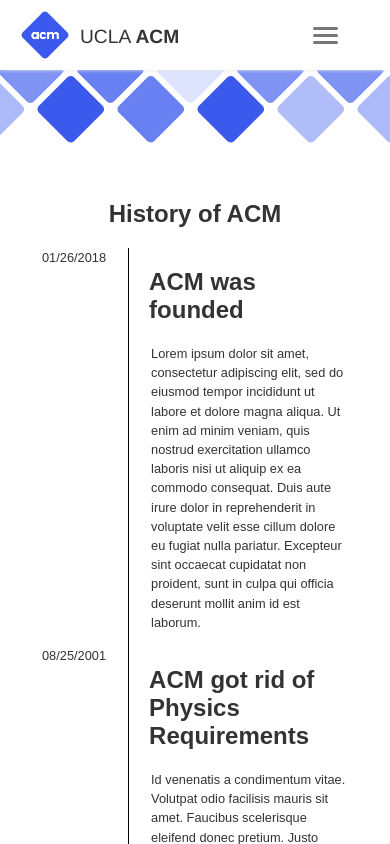
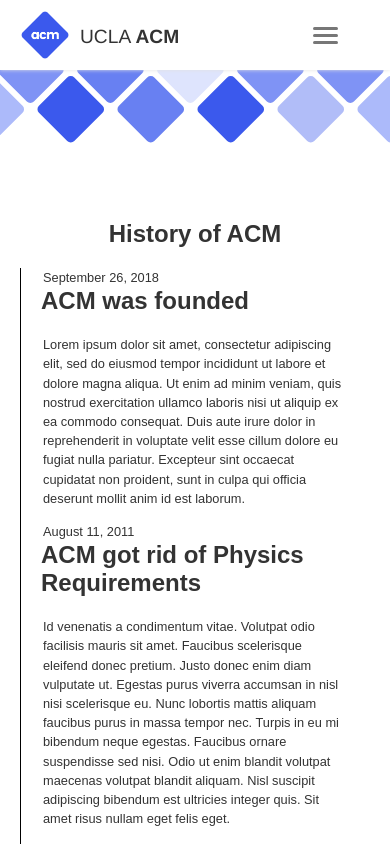
Before and after one commit to uclaacm/website, a React app: page /history in a window 390 px wide. Shown: the top 844 px of the page. Built offline with nearby package versions, Linux system fonts and the light colour scheme; the HTML template or start-up script is replaced by a standard one.

Commit message:
Added styles

```diff
--- a/src/components/History/Timeline/index.jsx
+++ b/src/components/History/Timeline/index.jsx
@@ -6,7 +6,7 @@ export default class Timeline extends React.Component {
 	render() {
 		return (
 			<div id="timeline">
-				{ this.props.history.map(history => <HistoryTile key={history.title} history={history} /> ) }
+				{ this.props.history.map(history => <HistoryTile key={history.title} history={history} />) }
 			</div>
 		);
 	}
--- a/src/components/History/Timeline/style.scss
+++ b/src/components/History/Timeline/style.scss
@@ -3,9 +3,46 @@
 		display: flex;
 		flex-direction: row;
 
+		.history-date {
+			p {
+				white-space: nowrap;
+				margin-top: 14px;
+				width: 120px;
+				text-align: right;
+			}
+		}
+
 		.history-info {
 			text-align: left;
 			border-left: 1px solid black;
+
+			h2 {
+				padding-top: 0px;
+			}
+		}
+	}
+
+	@media (max-width: 600px) {
+		.history-tile {
+			display: block;
+
+			.history-date {
+				p {
+					text-align: left;
+					margin-top: 0px;
+					margin-bottom: 0px;
+				}
+			}
+
+			.history-info {
+				border: none;
+			}
 		}
 	}
 }
+
+@media (max-width: 600px) {
+	#timeline {
+		border-left: 1px solid black;
+	}
+}
--- a/src/components/History/index.jsx
+++ b/src/components/History/index.jsx
@@ -2,7 +2,6 @@ import React from 'react';
 import Config from 'config';
 
 import Navbar from 'components/Navbar';
-import Button from 'components/Button';
 import Footer from 'components/Footer';
 import Banner from 'components/Banner';
 import Timeline from 'components/History/Timeline';
@@ -10,7 +9,7 @@ import Timeline from 'components/History/Timeline';
 export default class History extends React.Component {
 	render() {
 		return (
-			<div className="history-page">
+			<div className="about-page">
 				<Navbar />
 				<Banner decorative />
 				<div className="content-section center">
--- a/src/config/history.jsx
+++ b/src/config/history.jsx
@@ -1,22 +1,22 @@
 export default [
 	{
 		title: 'ACM was founded',
-		date: '01/26/2018',
+		date: 'September 26, 2018',
 		description: 'Lorem ipsum dolor sit amet, consectetur adipiscing elit, sed do eiusmod tempor incididunt ut labore et dolore magna aliqua. Ut enim ad minim veniam, quis nostrud exercitation ullamco laboris nisi ut aliquip ex ea commodo consequat. Duis aute irure dolor in reprehenderit in voluptate velit esse cillum dolore eu fugiat nulla pariatur. Excepteur sint occaecat cupidatat non proident, sunt in culpa qui officia deserunt mollit anim id est laborum.',
 	},
 	{
 		title: 'ACM got rid of Physics Requirements',
-		date: '08/25/2001',
+		date: 'August 11, 2011',
 		description: 'Id venenatis a condimentum vitae. Volutpat odio facilisis mauris sit amet. Faucibus scelerisque eleifend donec pretium. Justo donec enim diam vulputate ut. Egestas purus viverra accumsan in nisl nisi scelerisque eu. Nunc lobortis mattis aliquam faucibus purus in massa tempor nec. Turpis in eu mi bibendum neque egestas. Faucibus ornare suspendisse sed nisi. Odio ut enim blandit volutpat maecenas volutpat blandit aliquam. Nisl suscipit adipiscing bibendum est ultricies integer quis. Sit amet risus nullam eget felis eget.',
 	},
 	{
 		title: 'ACM establishes Hack School',
-		date: '03/04/2010',
+		date: 'March 4, 2010',
 		description: 'Ac auctor augue mauris augue neque gravida in. Rhoncus dolor purus non enim praesent elementum. Suspendisse interdum consectetur libero id faucibus nisl tincidunt eget. Arcu vitae elementum curabitur vitae nunc sed velit. At risus viverra adipiscing at in tellus integer. Egestas quis ipsum suspendisse ultrices gravida. Sollicitudin tempor id eu nisl. Ultricies mi quis hendrerit dolor magna eget est lorem. Mi ipsum faucibus vitae aliquet nec. Fames ac turpis egestas integer eget aliquet. Lorem dolor sed viverra ipsum nunc aliquet bibendum enim facilisis. Id nibh tortor id aliquet lectus proin nibh nisl condimentum. Habitant morbi tristique senectus et netus et. Erat pellentesque adipiscing commodo elit. Vel elit scelerisque mauris pellentesque pulvinar pellentesque habitant. Vitae et leo duis ut diam quam nulla porttitor. Pretium aenean pharetra magna ac placerat vestibulum lectus. Duis tristique sollicitudin nibh sit amet. A diam sollicitudin tempor id eu nisl nunc. Dui vivamus arcu felis bibendum ut tristique et egestas.',
 	},
 	{
 		title: 'ACM grows to over 1,000 members',
-		date: '08/11/2011',
+		date: 'August 25, 2001',
 		description: 'Consequat id porta nibh venenatis cras. Elementum curabitur vitae nunc sed. Mollis nunc sed id semper risus in hendrerit. Sagittis aliquam malesuada bibendum arcu vitae elementum. Mauris commodo quis imperdiet massa tincidunt nunc pulvinar. Aliquet eget sit amet tellus cras. Eget magna fermentum iaculis eu non diam. Ultrices mi tempus imperdiet nulla malesuada pellentesque elit eget. Volutpat lacus laoreet non curabitur gravida arcu. Lorem sed risus ultricies tristique nulla aliquet enim tortor. Sit amet justo donec enim diam vulputate ut pharetra sit. Consectetur adipiscing elit pellentesque habitant morbi. Odio tempor orci dapibus ultrices. Erat imperdiet sed euismod nisi porta lorem mollis aliquam ut. Nibh cras pulvinar mattis nunc sed blandit libero. Integer eget aliquet nibh praesent tristique magna sit amet purus. Id volutpat lacus laoreet non curabitur gravida arcu. Libero justo laoreet sit amet cursus sit amet. Sollicitudin aliquam ultrices sagittis orci a scelerisque purus. Eu volutpat odio facilisis mauris sit amet massa vitae tortor.',
 	}
 ]
```
